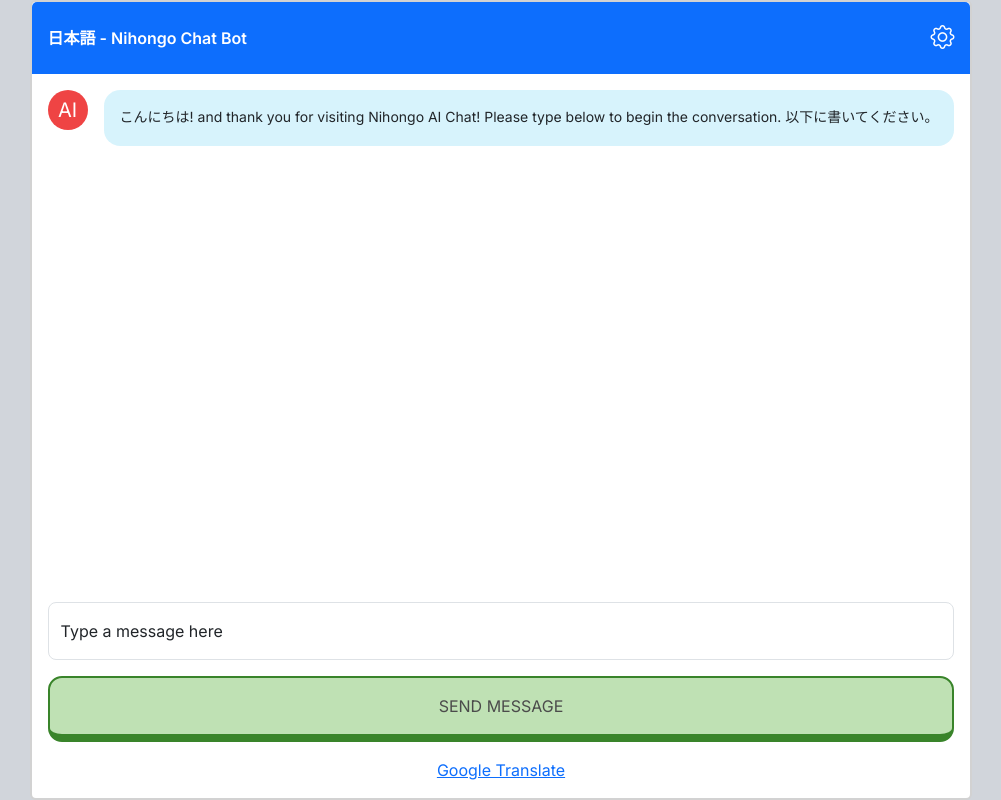
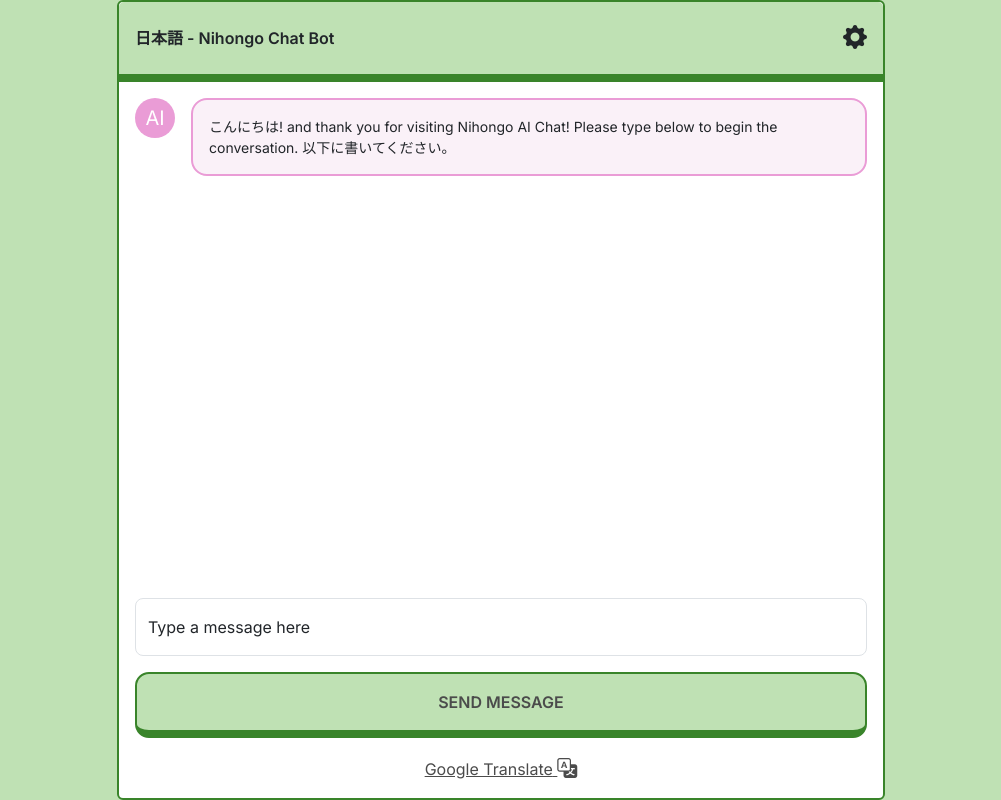
Before and after one commit to zackhanni/nihongo-chatbot, a Next.js app: page / in a window 1280 px wide. Shown: the whole page, without its empty margins (139-1140 px from the left). Built offline with nearby package versions, Linux system fonts and the light colour scheme; no server answers.

Commit message:
color overhaul - dango theme
Japanese dango theme is green, pink, white

```diff
--- a/app/page.tsx
+++ b/app/page.tsx
@@ -5,9 +5,6 @@ import Link from "next/link";
 
 export default function Home() {
   const apiKey = process.env.NEXT_PUBLIC_API_KEY;
-  // if (!apiKey) {
-  //   throw new Error("NEXT_PUBLIC_API_KEY must be defined");
-  // }
   const now = new Date();
   const hours = now.getHours();
   const greeting =
@@ -22,6 +19,30 @@ export default function Home() {
       message: `${greeting}! and thank you for visiting Nihongo AI Chat! Please type below to begin the conversation. 以下に書いてください。`,
       sender: "ChatGPT",
     },
+    // {
+    //   message: ` 22222 this is the demo message representing the user. its has words like blah and testing`,
+    //   sender: "user",
+    // },
+    // {
+    //   message: `333333${greeting}! and thank you for visiting Nihongo AI Chat! Please type below to begin the conversation. 以下に書いてください。`,
+    //   sender: "ChatGPT",
+    // },
+    // {
+    //   message: `444444${greeting}! and thank you for visiting Nihongo AI Chat! Please type below to begin the conversation. 以下に書いてください。`,
+    //   sender: "user",
+    // },
+    // {
+    //   message: `555555${greeting}! and thank you for visiting Nihongo AI Chat! Please type below to begin the conversation. 以下に書いてください。`,
+    //   sender: "ChatGPT",
+    // },
+    // {
+    //   message: `666666${greeting}! and thank you for visiting Nihongo AI Chat! Please type below to begin the conversation. 以下に書いてください。`,
+    //   sender: "user",
+    // },
+    // {
+    //   message: `777777${greeting}! and thank you for visiting Nihongo AI Chat! Please type below to begin the conversation. 以下に書いてください。`,
+    //   sender: "ChatGPT",
+    // },
   ]);
   const [inputValue, setInputValue] = useState("");
   const [isLoading, setIsLoading] = useState(false);
@@ -118,26 +139,23 @@ export default function Home() {
   }
 
   return (
-    <main className="flex items-center justify-center h-screen w-screen bg-gray-300">
-      <section className="">
-        <div className="card rounded-2xl border-2 bg-white min-h-screen ">
-          <div className="card-header bg-primary border-bottom-0 rounded-t-2xl">
+    <main className="">
+      <section className="bg-[#bfe1b4] text-[#4b4b4b]">
+        <div className="card rounded-2xl border-2 !border-[#39842a] min-h-screen max-w-screen-md mx-auto">
+          <div className="card-header !bg-[#bfe1b4] !border-b-8 !border-[#39842a] rounded-t-2xl sticky top-0 w-full">
             <div className="flex justify-between items-center">
-              <p className="fw-semibold text-white mb-0 py-3">
-                日本語 - Nihongo Chat Bot
-              </p>
+              <p className="fw-semibold mb-0 py-3">日本語 - Nihongo Chat Bot</p>
               <i // Settings Gear
-                className="bi bi-gear text-2xl text-white"
+                className="bi bi-gear-fill text-2xl"
                 onClick={() => setShowSettings(!showSettings)}
               ></i>
             </div>
             <div // Settings
-              className={` ${
-                showSettings ? "block" : "hidden"
-              } flex flex-col px-4 items-end py-4 border-t-2 `}
+              className={` ${showSettings ? "block pt-2" : "hidden"} `}
             >
-              <p className="text-lg text-white mb-2 font-semibold">Settings</p>
-              <div className="flex text-white items-center just">
+              <div className="flex flex-col items-end border-t-2 border-[#39842a] py-4">
+                <p className="text-lg mb-2 font-semibold">Settings</p>
+                <div className="flex items-center just">
                   <p className="pr-4 mb-0">Less Kanji / More Kanji</p>
                   <i
                     className={`bi ${
@@ -146,7 +164,7 @@ export default function Home() {
                     onClick={() => setShowKanji(!showKanji)}
                   ></i>
                 </div>
-              <div className="flex text-white items-center just">
+                <div className="flex items-center just">
                   <p className="pr-4 mb-0">Casual / Polite</p>
                   <i
                     className={`bi ${
@@ -154,6 +172,23 @@ export default function Home() {
                     } text-4xl`}
                     onClick={() => setPolite(!polite)}
                   ></i>
+                </div>
+              </div>
+              <div className="flex flex-col items-end border-t-2 border-[#39842a] py-4">
+                <p className="text-lg mb-2 font-semibold">Having Problems?</p>
+                <div className="flex items-center just">
+                  <p className="">
+                    Please contact Zack from{" "}
+                    <a
+                      href="https://www.webwizarddev.com/"
+                      className="text-[#4b4b4b]"
+                      target="_blank"
+                    >
+                      Web Wizard Dev.
+                    </a>{" "}
+                    Your feedback makes our apps better! Thank you.
+                  </p>
+                </div>
               </div>
             </div>
           </div>
@@ -171,10 +206,10 @@ export default function Home() {
                       key={message.message}
                       className="d-flex flex-row justify-content-start mb-4"
                     >
-                      <p className="bg-red-500 size-10 px-3 rounded-full text-white items-center justify-center flex text-bold text-xl">
+                      <p className="bg-[#ea9cd6] size-10 px-3 rounded-full text-white items-center justify-center flex text-bold text-xl">
                         AI
                       </p>
-                      <div className="p-3 ms-3 rounded-2xl bg-[#39c0ed33]">
+                      <div className="p-3 ms-3 rounded-2xl bg-[#e9c4e33e] border-2 border-[#ea9cd6]">
                         <p className="small mb-0">{message.message}</p>
                       </div>
                     </div>
@@ -185,10 +220,10 @@ export default function Home() {
                       key={message.message}
                       className="d-flex flex-row justify-content-end mb-4"
                     >
-                      <div className="p-3 me-3 border rounded-2xl bg-[#fbfbfb;]">
+                      <div className="p-3 me-3 rounded-2xl bg-[#bfe1b4] border-2 border-[#39842a] ">
                         <p className="small mb-0">{message.message}</p>
                       </div>
-                      <p className="bg-blue-500 size-10 px-3 rounded-full text-white items-center justify-center flex text-bold text-xl">
+                      <p className="bg-[#39842a] size-10 px-3 rounded-full text-white items-center justify-center flex text-bold text-xl">
                         You
                       </p>
                     </div>
@@ -197,10 +232,10 @@ export default function Home() {
               })}
               {isLoading && (
                 <div className="d-flex flex-row justify-content-start mb-4">
-                  <p className="bg-red-500 size-10 px-3 rounded-full text-white items-center justify-center flex text-bold text-xl">
+                  <p className="bg-[#ea9cd6] size-10 px-3 rounded-full text-white items-center justify-center flex text-bold text-xl">
                     AI
                   </p>
-                  <div className="p-3 ms-3 rounded-2xl bg-[#39c0ed33]">
+                  <div className="p-3 ms-3 rounded-2xl bg-[#e9c4e33e] #4b4b4b">
                     <p className="small mb-0">. . .</p>
                   </div>
                 </div>
@@ -211,7 +246,7 @@ export default function Home() {
               noValidate
               // ref={formRef}
               onSubmit={handleSubmit}
-              className="space-y-4"
+              className="space-y-4 sticky bottom-0 bg-white"
             >
               <div className="form-floating">
                 <input
@@ -226,7 +261,7 @@ export default function Home() {
                 <label htmlFor="message">Type a message here</label>
                 <button
                   type="submit"
-                  className="btn btn-primary mt-3 py-3 uppercase font-semibold w-full"
+                  className="btn btn-primary mt-3 py-3 uppercase !font-semibold w-full "
                   disabled={isLoading}
                 >
                   Send Message
@@ -238,9 +273,12 @@ export default function Home() {
                     "https://translate.google.com/?hl=en&sl=ja&tl=en&op=translate"
                   }
                   target="_blank"
-                  className="text-center"
+                  className="text-center text-[#4b4b4b]"
                 >
-                  Google Translate
+                  Google Translate{" "}
+                  <i // Settings Gear
+                    className="bi bi-translate text-xl"
+                  ></i>
                 </Link>
               </div>
             </form>
```
Lines whose indentation alone changed are shown as unchanged.
